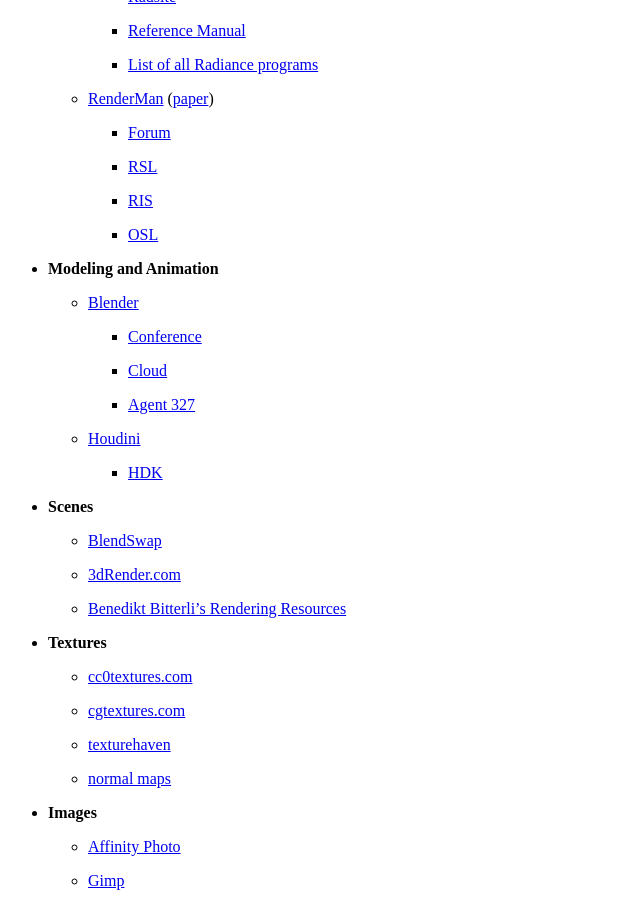
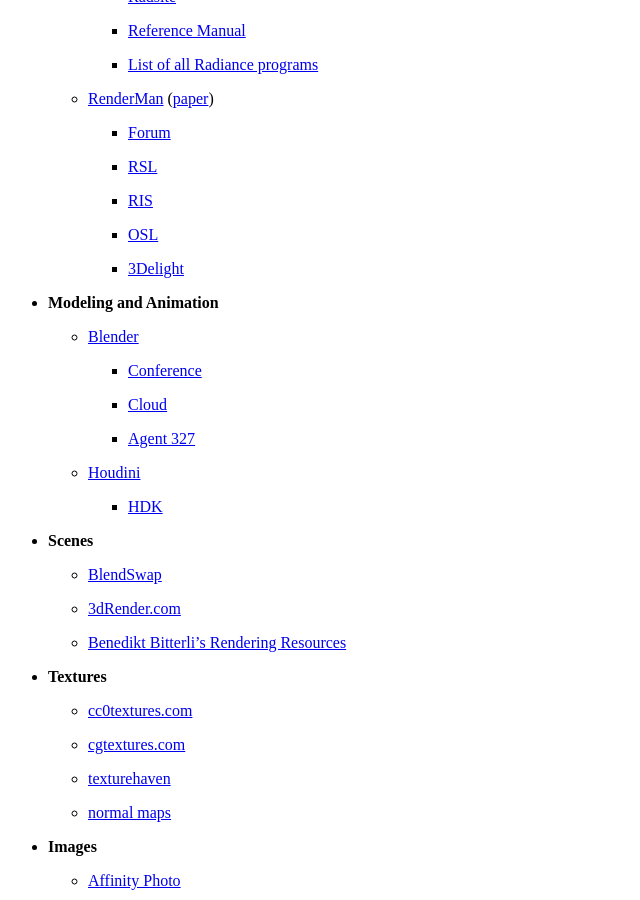
Before and after one commit to wahn/jan_walter_org, a Jekyll site: the page built from links/index.md, in a window 1280 px wide and 900 px high, scrolled down 2267 px. Shown: the whole window, without its empty margins (0-640 px from the left). Built offline with Jekyll 4.4.1, drawn with Linux system fonts in a browser that asks for light colours; Markdown is read by kramdown in place of the engine named in the settings.

Commit message:
Add link to 3Delight (still RenderMan compatible?).

```diff
--- a/links/index.md
+++ b/links/index.md
@@ -158,6 +158,8 @@
         + [RIS](https://renderman.pixar.com/resources/RenderMan_20/risOverview.html)
 
         + [OSL](http://opensource.imageworks.com/?p=osl)
+
+        + [3Delight](https://www.3delight.com)
 
 * __Modeling and Animation__
 
```
